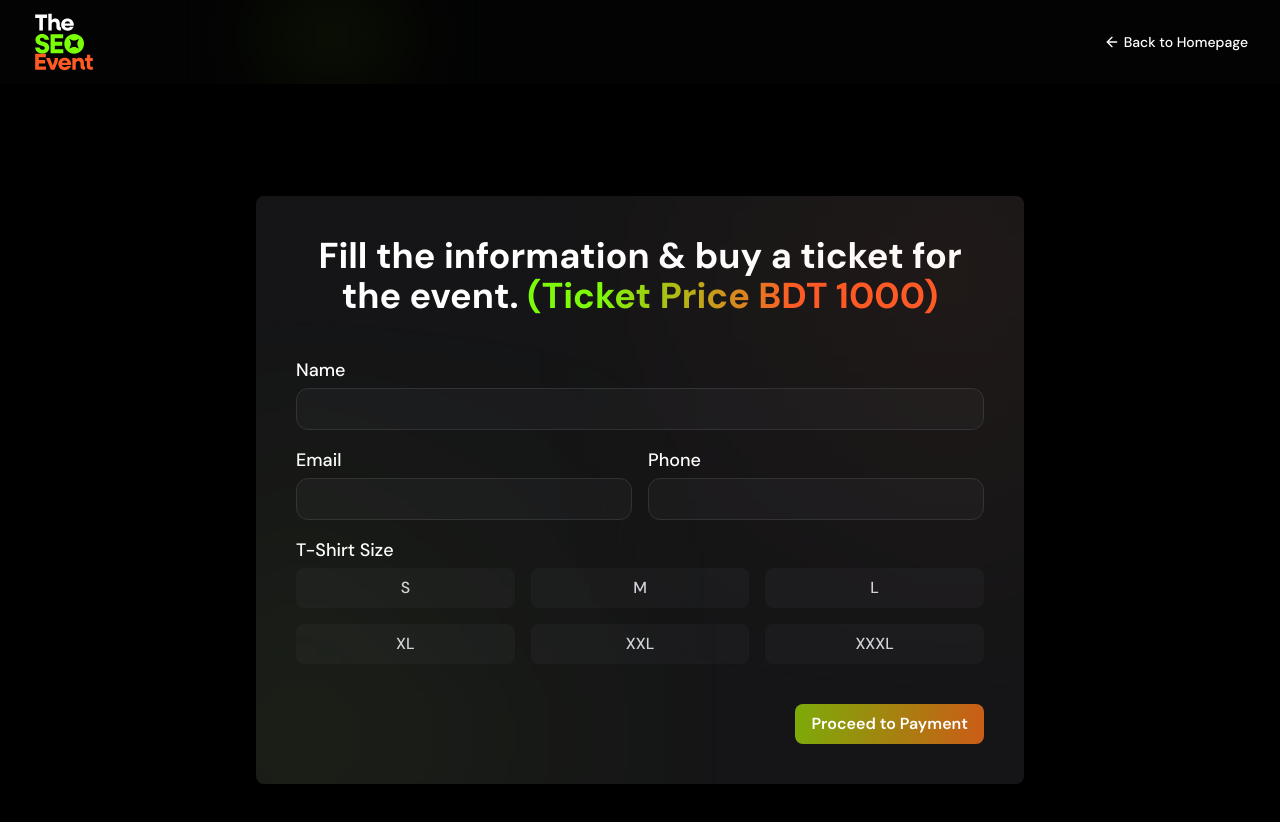
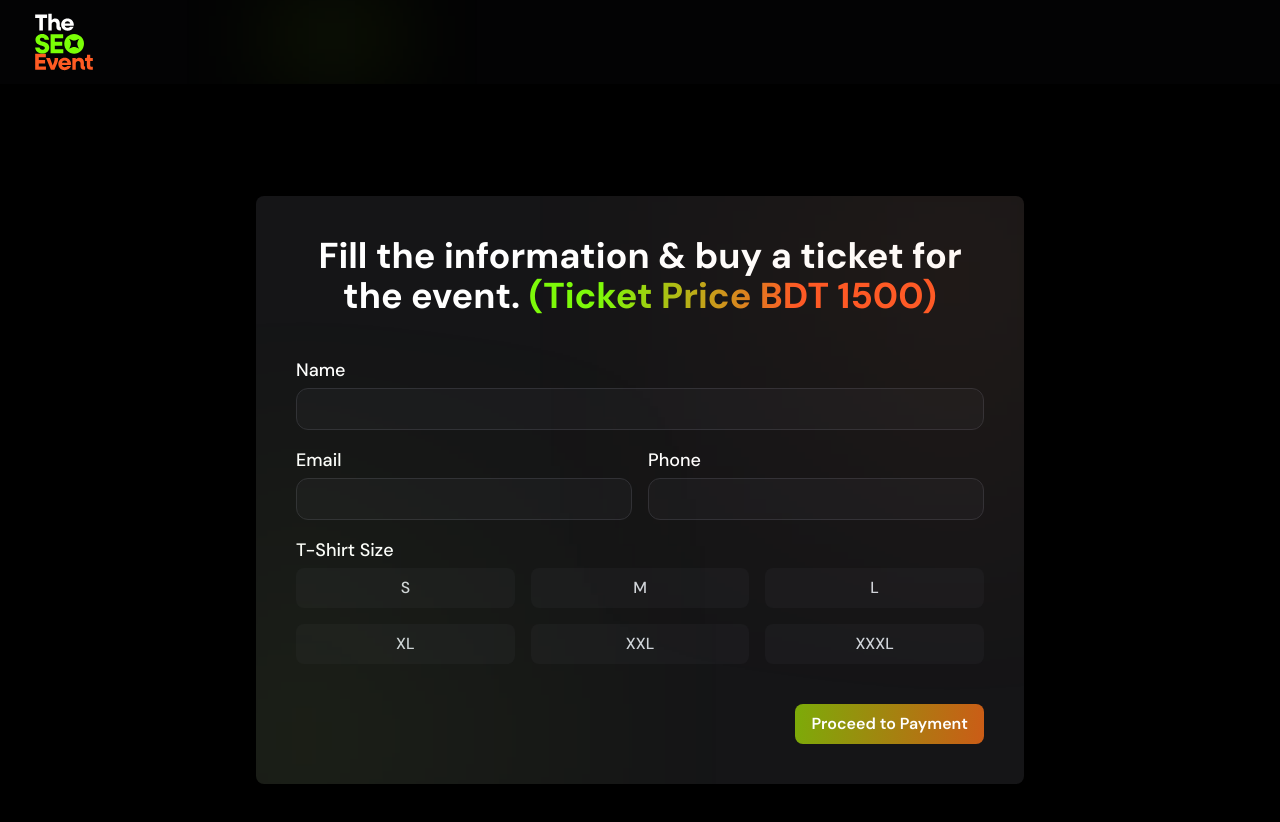
Before and after one commit to mahmudulmr19/event-app, a Next.js app: page /61354ccf in a window 1280 px wide. Shown: the top 822 px of the page. Built offline with nearby package versions, Linux system fonts and the light colour scheme.

Commit message:
refactor: remove unused back link component from BuyTicketPage to clean up the navigation layout

```diff
--- a/src/app/61354ccf/page.tsx
+++ b/src/app/61354ccf/page.tsx
@@ -1,6 +1,5 @@
 "use client";
 import { useState } from "react";
-import { ArrowLeft } from "lucide-react";
 import { Container, Logo } from "@/components/ui";
 import axios from "axios";
 
@@ -56,13 +55,6 @@ export default function BuyTicketPage() {
         <Container className="flex items-center justify-between relative">
           <div className=" absolute inset-y-0 transform left-52 blur-[50px] translate-x-1/2 w-[124px] h-[52px] bg-[#91E10E]/15" />
           <Logo className="h-16" />
-          <a
-            href="/"
-            className="text-white flex items-center text-sm font-medium"
-          >
-            <ArrowLeft className="mr-1 h-4 w-4" />
-            Back to Homepage
-          </a>
         </Container>
       </nav>
       <Container className="h-full flex justify-center flex-col py-10 md:py-16 lg:py-20 xl:py-28">
@@ -72,7 +64,7 @@ export default function BuyTicketPage() {
 
           <h1 className="text-xl sm:text-2xl md:text-3xl lg:text-4xl font-bold text-center">
             Fill the information & buy a ticket for the event.{" "}
-            <span className="text-gradient">(Ticket Price BDT 1000)</span>
+            <span className="text-gradient">(Ticket Price BDT 1500)</span>
           </h1>
 
           {error && <p className="text-red-500 text-center">{error}</p>}
```
